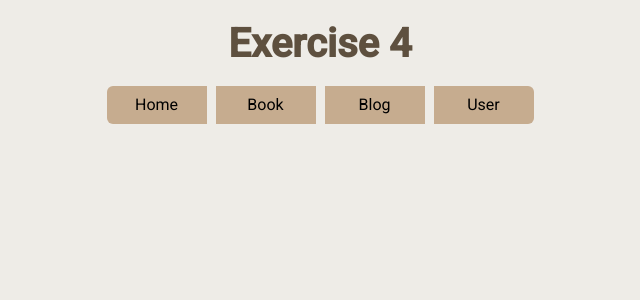
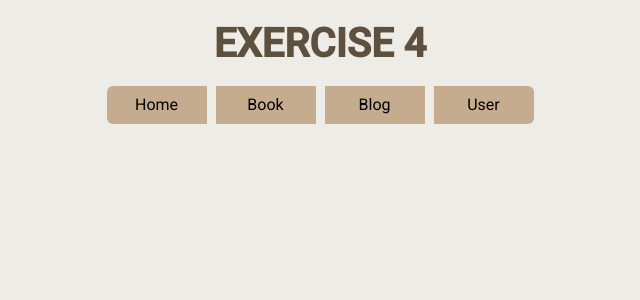
Before and after one commit to johnicute5/exercise5, an Angular app: page / in a window 1280 px wide. Shown: the top 300 px of the page, without its empty margins (320-960 px from the left). Built offline with nearby package versions, Linux system fonts and the light colour scheme.

Commit message:
withTitle

```diff
--- a/src/app/app.component.ts
+++ b/src/app/app.component.ts
@@ -6,6 +6,6 @@ import { Component } from '@angular/core';
   styleUrls: ['./app.component.scss']
 })
 export class AppComponent {
-  title = 'Exercise 4';
+  title = 'EXERCISE 4';
   home= "This is home"
 }
```
